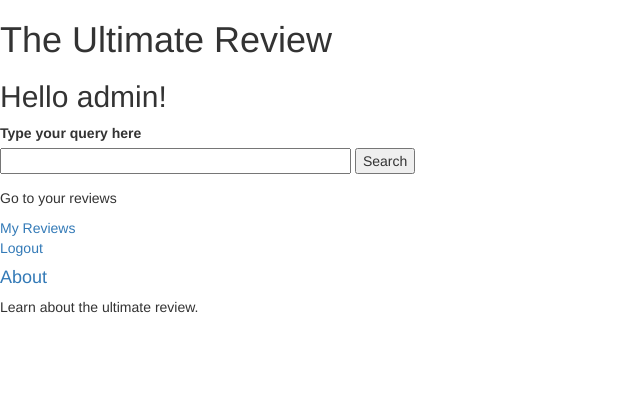
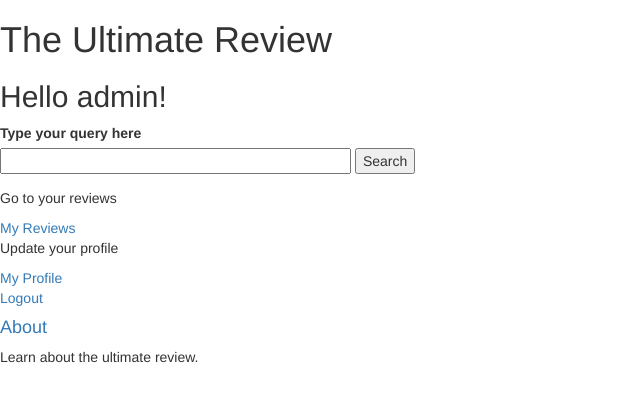
Before and after one commit to JoeCameron1/SystematicReviewApplication, a Django app: page /ultimatereview/ in a window 1280 px wide. Shown: the top 402 px of the page, without its empty margins (0-640 px from the left). Run offline with Django 3.2, Linux system fonts and the light colour scheme; a user stored in the database is signed in; some libraries are stand-ins or nearby versions.

Commit message:
Created a link to the profile page.
Added a link to allow user profile management. Could make the template
very similar to the registration template?

```diff
--- a/ultimate_review/templates/ultimatereview/index.html
+++ b/ultimate_review/templates/ultimatereview/index.html
@@ -37,6 +37,8 @@
           {% if user.is_authenticated %}
           <p>Go to your reviews</p>
           <a href="/ultimatereview/myreviews/">My Reviews</a><br />
+          <p>Update your profile</p>
+          <a href="/ultimatereview/myprofile/">My Profile</a><br />
           <a href="/ultimatereview/logout/">Logout</a><br />
           {% else %}
           <a href="/ultimatereview/register/">Register Here</a><br />
--- a/ultimate_review/ultimatereview/forms.py
+++ b/ultimate_review/ultimatereview/forms.py
@@ -19,3 +19,9 @@ class CreateReviewForm(forms.ModelForm):
     class Meta:
         model = Review
         fields = ('name',)
+
+class CreateSimpleQueryForm(forms.ModelForm):
+    name = forms.CharField(widget=forms.TextInput(attrs={'placeholder': 'Must be unique'}))
+    class Meta:
+        model = Query
+        fields = ('name',)
--- a/ultimate_review/ultimatereview/urls.py
+++ b/ultimate_review/ultimatereview/urls.py
@@ -6,5 +6,6 @@ urlpatterns = patterns('',
                        url(r'^register/$', views.register, name='register'),
                        url(r'^login/$', views.user_login, name='login'),
                        url(r'^myreviews/', views.myreviews, name='myreviews'),
+                       url(r'^myprofile/', views.myprofile, name='myprofile'),
                        url(r'^logout/$', views.user_logout, name='logout'),
                        )
--- a/ultimate_review/ultimatereview/views.py
+++ b/ultimate_review/ultimatereview/views.py
@@ -17,8 +17,8 @@ def index(request):
 
     return render(request, 'ultimatereview/index.html', context_dict)
 
-def profile(request):
-    return HttpResponse("This is the profile page.")
+def myprofile(request):
+    return HttpResponse("This is your profile page.")
 
 def register(request):
 
```
Also changed, not shown: ultimate_review/db.sqlite3, ultimate_review/ultimatereview/migrations/0005_auto_20160318_1434.py (added), 5 other files.
